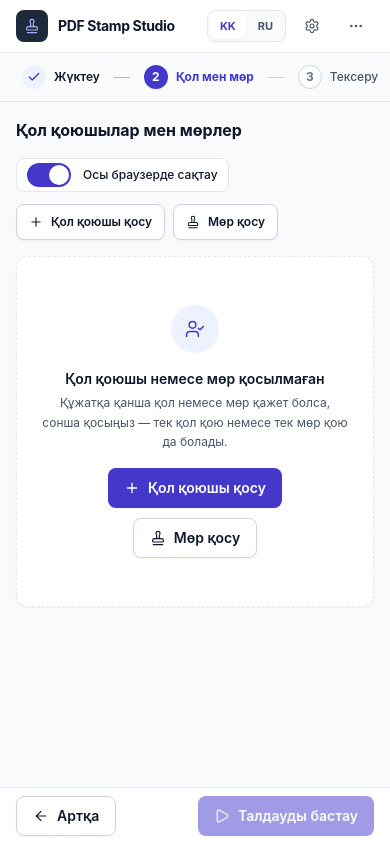
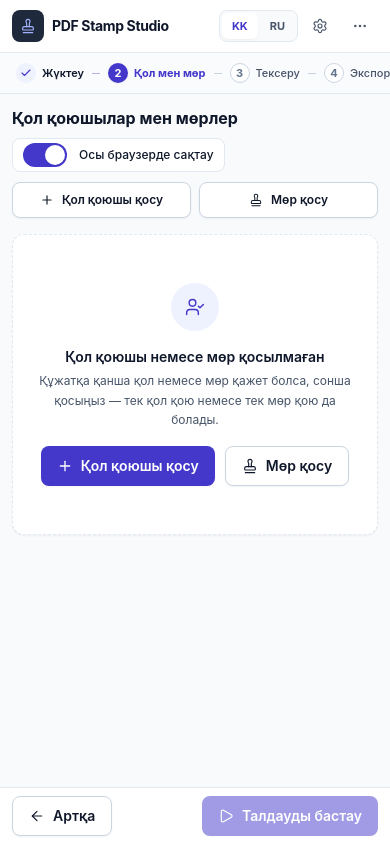
Before and after one commit to figmapng/pdf-stamp-studio, a React (Vite) app: page / in a window 390 px wide. Both pictures are taken after a click on the button "Келесі: Қол мен мөр". Built offline with nearby package versions, Linux system fonts and the light colour scheme.

Commit message:
feat: raise batch limit to 100 PDFs and add responsive mobile layout

```diff
--- a/src/app/App.tsx
+++ b/src/app/App.tsx
@@ -646,17 +646,17 @@ export const App: React.FC = () => {
 
           {/* Harmonized Header + Dedicated Horizontal Stepper */}
           <header className="sticky top-0 z-[var(--z-sticky)] border-b border-[var(--color-border-subtle)] bg-[var(--color-bg-surface)]/95 backdrop-blur-xs">
-            <div className={`mx-auto flex h-13 w-full ${containerWidth} items-center justify-between gap-3 px-4 sm:px-5`}>
-              <div className="flex shrink-0 items-center gap-2.5">
-                <div className="flex h-8 w-8 items-center justify-center rounded-[var(--radius-md)] bg-[var(--color-secondary)] text-indigo-300">
+            <div className={`mx-auto flex h-13 w-full ${containerWidth} items-center justify-between gap-2 px-3 sm:gap-3 sm:px-5`}>
+              <div className="flex min-w-0 items-center gap-2 sm:gap-2.5">
+                <div className="flex h-8 w-8 shrink-0 items-center justify-center rounded-[var(--radius-md)] bg-[var(--color-secondary)] text-indigo-300">
                   <Stamp className="h-4 w-4" strokeWidth={1.75} aria-hidden="true" />
                 </div>
-                <h1 className="text-sm font-bold tracking-tight text-[var(--color-text-primary)]">
+                <h1 className="truncate text-sm font-bold tracking-tight text-[var(--color-text-primary)]">
                   {t.app.title}
                 </h1>
               </div>
 
-              <div className="flex shrink-0 items-center gap-2">
+              <div className="flex shrink-0 items-center gap-1 sm:gap-2">
                 <Popover>
                   <PopoverTrigger asChild>
                     <button
@@ -734,7 +734,7 @@ export const App: React.FC = () => {
             <div className="border-t border-[var(--color-border-subtle)] bg-[var(--color-bg-canvas)]/70">
               <nav
                 aria-label="Primary"
-                className={`mx-auto flex w-full ${containerWidth} items-center gap-1 overflow-x-auto px-4 py-2 sm:px-5`}
+                className={`mx-auto flex w-full ${containerWidth} items-center gap-0.5 overflow-x-auto px-3 py-1.5 sm:gap-1 sm:px-5 sm:py-2`}
               >
                 {navTabs.map((tab, idx) => {
                   const isCurrent = activeTab === tab.id;
@@ -748,11 +748,11 @@ export const App: React.FC = () => {
                         aria-label={tab.label}
                         aria-current={isCurrent ? 'step' : undefined}
                         onClick={() => setActiveTab(tab.id)}
-                        className="group flex shrink-0 cursor-pointer items-center gap-2 rounded-[var(--radius-md)] px-1.5 py-1 text-left transition-colors hover:bg-[var(--color-bg-surface)]"
+                        className="group flex shrink-0 cursor-pointer items-center gap-1.5 rounded-[var(--radius-md)] px-1 py-1 text-left transition-colors hover:bg-[var(--color-bg-surface)] sm:gap-2 sm:px-1.5"
                       >
                         <span
                           aria-hidden="true"
-                          className={`flex h-6 w-6 shrink-0 items-center justify-center rounded-full text-xs font-bold transition-colors ${
+                          className={`flex h-5 w-5 shrink-0 items-center justify-center rounded-full text-[11px] font-bold transition-colors sm:h-6 sm:w-6 sm:text-xs ${
                             isCurrent
                               ? 'bg-[var(--color-primary)] text-white shadow-[var(--shadow-xs)]'
                               : isCompleted
@@ -760,10 +760,10 @@ export const App: React.FC = () => {
                                 : 'border border-[var(--color-border-default)] bg-[var(--color-bg-surface)] text-[var(--color-text-muted)] group-hover:text-[var(--color-text-primary)]'
                           }`}
                         >
-                          {isCompleted ? <Check className="h-3.5 w-3.5" strokeWidth={2.25} /> : idx + 1}
+                          {isCompleted ? <Check className="h-3 w-3 sm:h-3.5 sm:w-3.5" strokeWidth={2.25} /> : idx + 1}
                         </span>
                         <span
-                          className={`text-xs whitespace-nowrap transition-colors ${
+                          className={`text-[11px] whitespace-nowrap transition-colors sm:text-xs ${
                             isCurrent
                               ? 'font-bold text-[var(--color-primary)]'
                               : isCompleted
@@ -778,7 +778,7 @@ export const App: React.FC = () => {
                       {idx < navTabs.length - 1 && (
                         <div
                           aria-hidden="true"
-                          className={`mx-1 h-px min-w-4 flex-1 transition-colors ${
+                          className={`mx-0.5 h-px min-w-2 flex-1 transition-colors sm:mx-1 sm:min-w-4 ${
                             isCompleted ? 'bg-[var(--color-primary)]/40' : 'bg-[var(--color-border-default)]'
                           }`}
                         />
@@ -791,7 +791,7 @@ export const App: React.FC = () => {
           </header>
 
           {/* Main Content */}
-          <main id="main-content" tabIndex={-1} className={`mx-auto w-full ${containerWidth} flex-1 space-y-4 px-4 py-4 sm:px-5`}>
+          <main id="main-content" tabIndex={-1} className={`mx-auto w-full ${containerWidth} flex-1 space-y-4 px-3 py-3 sm:px-5 sm:py-4`}>
           {activeTab === 'design-system' && <DesignSystemShowcase />}
 
           {activeTab === 'upload' && (
@@ -876,8 +876,8 @@ export const App: React.FC = () => {
         activeTab === 'profiles' ||
         activeTab === 'review' ||
         activeTab === 'export') && (
-        <div className="sticky bottom-0 z-[var(--z-sticky)] mt-auto border-t border-[var(--color-border-subtle)] bg-[var(--color-bg-surface)]/95 backdrop-blur-xs">
-          <div className={`mx-auto flex h-14 w-full ${containerWidth} items-center justify-between gap-3 px-4 sm:px-5`}>
+        <div className="sticky bottom-0 z-[var(--z-sticky)] mt-auto border-t border-[var(--color-border-subtle)] bg-[var(--color-bg-surface)]/95 pb-[env(safe-area-inset-bottom)] backdrop-blur-xs">
+          <div className={`mx-auto flex h-14 w-full ${containerWidth} items-center justify-between gap-2 px-3 sm:gap-3 sm:px-5`}>
             <div>
               {activeTab === 'profiles' && (
                 <Button variant="outline" size="md" onClick={() => setActiveTab('upload')}>
--- a/src/components/profile-setup/ProfileSetupPanel.tsx
+++ b/src/components/profile-setup/ProfileSetupPanel.tsx
@@ -189,8 +189,8 @@ export const ProfileSetupPanel: React.FC<ProfileSetupPanelProps> = ({
 
   return (
     <section aria-labelledby="profiles-heading" className="space-y-4">
-      <div className="flex flex-wrap items-center justify-between gap-3">
-        <div className="flex flex-wrap items-center gap-4">
+      <div className="flex flex-col gap-2.5 sm:flex-row sm:flex-wrap sm:items-center sm:justify-between sm:gap-3">
+        <div className="flex flex-wrap items-center justify-between gap-2 sm:justify-start sm:gap-4">
           <h2 id="profiles-heading" className="text-base font-bold text-[var(--color-text-primary)]">
             {t.profiles.heading}
           </h2>
@@ -204,12 +204,12 @@ export const ProfileSetupPanel: React.FC<ProfileSetupPanelProps> = ({
           </div>
         </div>
 
-        <div className="flex flex-wrap items-center gap-2">
-          <Button variant="outline" size="sm" onClick={onAddSigner}>
+        <div className="grid grid-cols-2 gap-2 sm:flex sm:flex-wrap sm:items-center">
+          <Button variant="outline" size="sm" onClick={onAddSigner} className="w-full sm:w-auto">
             <Plus className="h-3.5 w-3.5" strokeWidth={2} aria-hidden="true" />
             {t.profiles.addSignerBtn}
           </Button>
-          <Button variant="outline" size="sm" onClick={onAddStamp}>
+          <Button variant="outline" size="sm" onClick={onAddStamp} className="w-full sm:w-auto">
             <Stamp className="h-3.5 w-3.5" strokeWidth={1.75} aria-hidden="true" />
             {t.profiles.addStampBtn}
           </Button>
--- a/src/components/uploader/PdfUploader.tsx
+++ b/src/components/uploader/PdfUploader.tsx
@@ -156,7 +156,7 @@ export const PdfUploader: React.FC<PdfUploaderProps> = ({
               <TableHeader>
                 <TableRow>
                   <TableHead>{t.upload.fileName}</TableHead>
-                  <TableHead>{t.upload.fileSize}</TableHead>
+                  <TableHead className="hidden sm:table-cell">{t.upload.fileSize}</TableHead>
                   <TableHead>{t.upload.pageCount}</TableHead>
                   <TableHead>{t.upload.integrity}</TableHead>
                   <TableHead className="text-right">{t.upload.actions}</TableHead>
@@ -168,10 +168,10 @@ export const PdfUploader: React.FC<PdfUploaderProps> = ({
                     <TableCell className="font-medium">
                       <div className="flex items-center gap-2">
                         <FileText className="h-4 w-4 shrink-0 text-[var(--color-text-muted)]" strokeWidth={1.75} aria-hidden="true" />
-                        <span className="max-w-[320px] truncate">{file.fileName}</span>
+                        <span className="max-w-[140px] truncate sm:max-w-[320px]">{file.fileName}</span>
                       </div>
                     </TableCell>
-                    <TableCell className="font-mono text-xs text-[var(--color-text-secondary)] tabular-nums whitespace-nowrap">
+                    <TableCell className="hidden font-mono text-xs text-[var(--color-text-secondary)] tabular-nums whitespace-nowrap sm:table-cell">
                       {formatBytes(file.fileSize)}
                     </TableCell>
                     <TableCell className="font-mono text-xs text-[var(--color-text-primary)] tabular-nums">
--- a/src/engine/validation/index.ts
+++ b/src/engine/validation/index.ts
@@ -5,7 +5,7 @@ export interface ExportValidationResult {
   reasons: string[];
 }
 
-export const MAX_PDF_BATCH_MVP = 50;
+export const MAX_PDF_BATCH_MVP = 100;
 export const MAX_PNG_FILE_BYTES = 15 * 1024 * 1024;
 export const MAX_PDF_FILE_BYTES = 100 * 1024 * 1024;
 
--- a/src/i18n/kk.ts
+++ b/src/i18n/kk.ts
@@ -22,7 +22,7 @@ export const kk = {
   },
   upload: {
     heading: 'PDF файлдарды жүктеу',
-    pdfSectionTitle: 'PDF құжаттар (макс. 50)',
+    pdfSectionTitle: 'PDF құжаттар (макс. 100)',
     dropzoneLabel: 'PDF файлдарын сүйреп әкеліңіз немесе таңдаңыз',
     dropzoneHint: 'Түпнұсқа файлдар өзгертілмейді',
     selectPdfBtn: 'PDF таңдау',
@@ -38,7 +38,7 @@ export const kk = {
     encryptedPdf: 'Қорғалған',
     cryptoSignedWarning: 'ЭЦҚ бар',
     formsWarning: 'Форма/аннотация',
-    limitWarning: 'Шектен асты (макс. 50 PDF). Алғашқы 50 файл алынды.',
+    limitWarning: 'Шектен асты (макс. 100 PDF). Алғашқы 100 файл алынды.',
     assetsQuickTitle: 'PNG активтер',
     nextStep: 'Келесі: Қол мен мөр',
   },
--- a/src/i18n/ru.ts
+++ b/src/i18n/ru.ts
@@ -22,7 +22,7 @@ export const ru = {
   },
   upload: {
     heading: 'Загрузка PDF-файлов',
-    pdfSectionTitle: 'PDF-документы (макс. 50)',
+    pdfSectionTitle: 'PDF-документы (макс. 100)',
     dropzoneLabel: 'Перетащите PDF-файлы сюда или выберите',
     dropzoneHint: 'Исходные файлы остаются без изменений',
     selectPdfBtn: 'Выбрать PDF',
@@ -38,7 +38,7 @@ export const ru = {
     encryptedPdf: 'Зашифрован',
     cryptoSignedWarning: 'Есть ЭЦП',
     formsWarning: 'Формы/аннотации',
-    limitWarning: 'Превышен лимит (50 PDF). Приняты первые 50 файлов.',
+    limitWarning: 'Превышен лимит (100 PDF). Приняты первые 100 файлов.',
     assetsQuickTitle: 'PNG-активы',
     nextStep: 'Далее: Подпись и печать',
   },
```
Also changed, not shown: src/components/export-panel/ExportPanel.tsx (+8 -6 lines), src/components/pdf-viewer/PdfPageCanvas.tsx (+4 -4 lines), src/components/review-center/ManualReviewCenter.tsx (+12 -8 lines), 1 other file (tests, documents, lock files or other folders).
